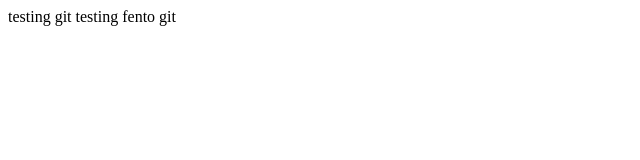
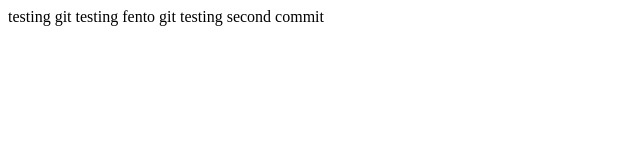
Before and after one commit to F3nto/git-test, a plain HTML site: page index.html in a window 1280 px wide. Shown: the whole page, without its empty margins (0-640 px from the left). Drawn offline with Linux system fonts and the light colour scheme.

Commit message:
second commit

```diff
--- a/index.html
+++ b/index.html
@@ -9,5 +9,7 @@
     testing git
 
     testing fento git
+
+    testing second commit
 </body>
 </html>
```
